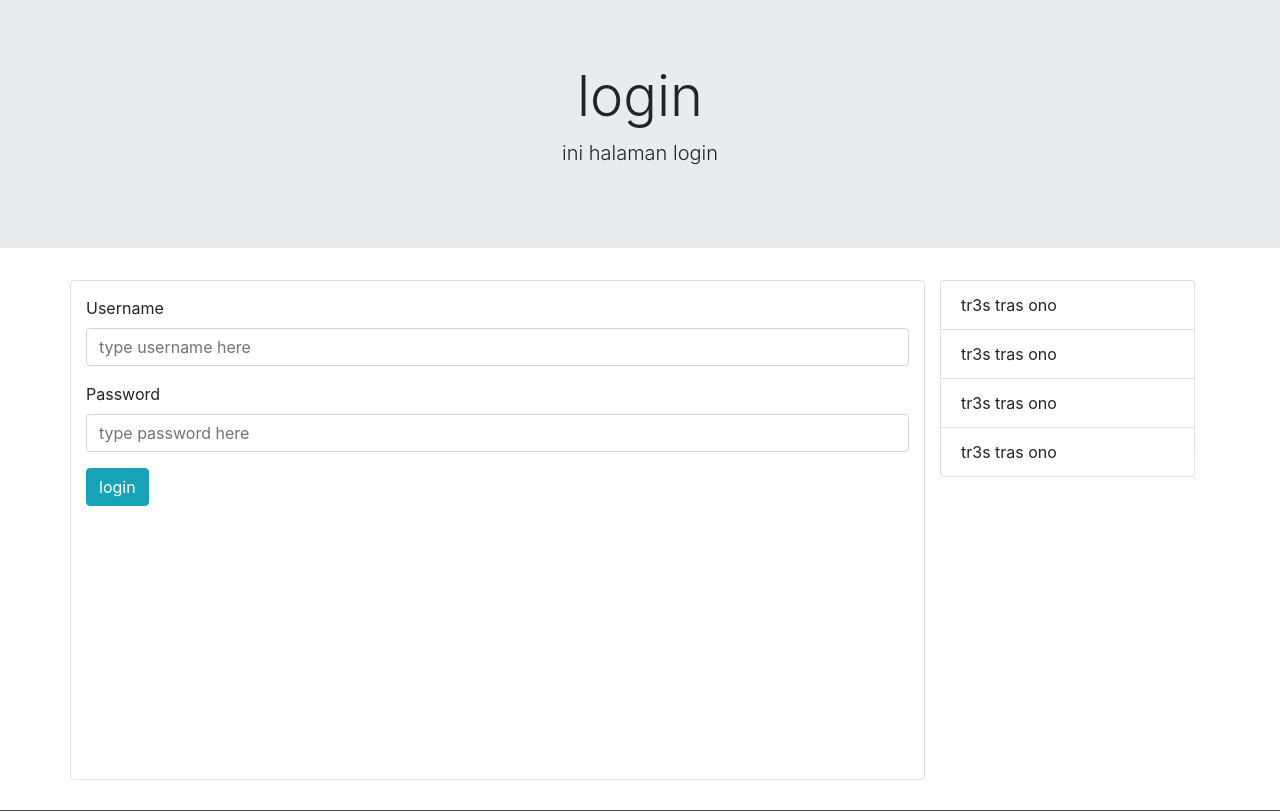
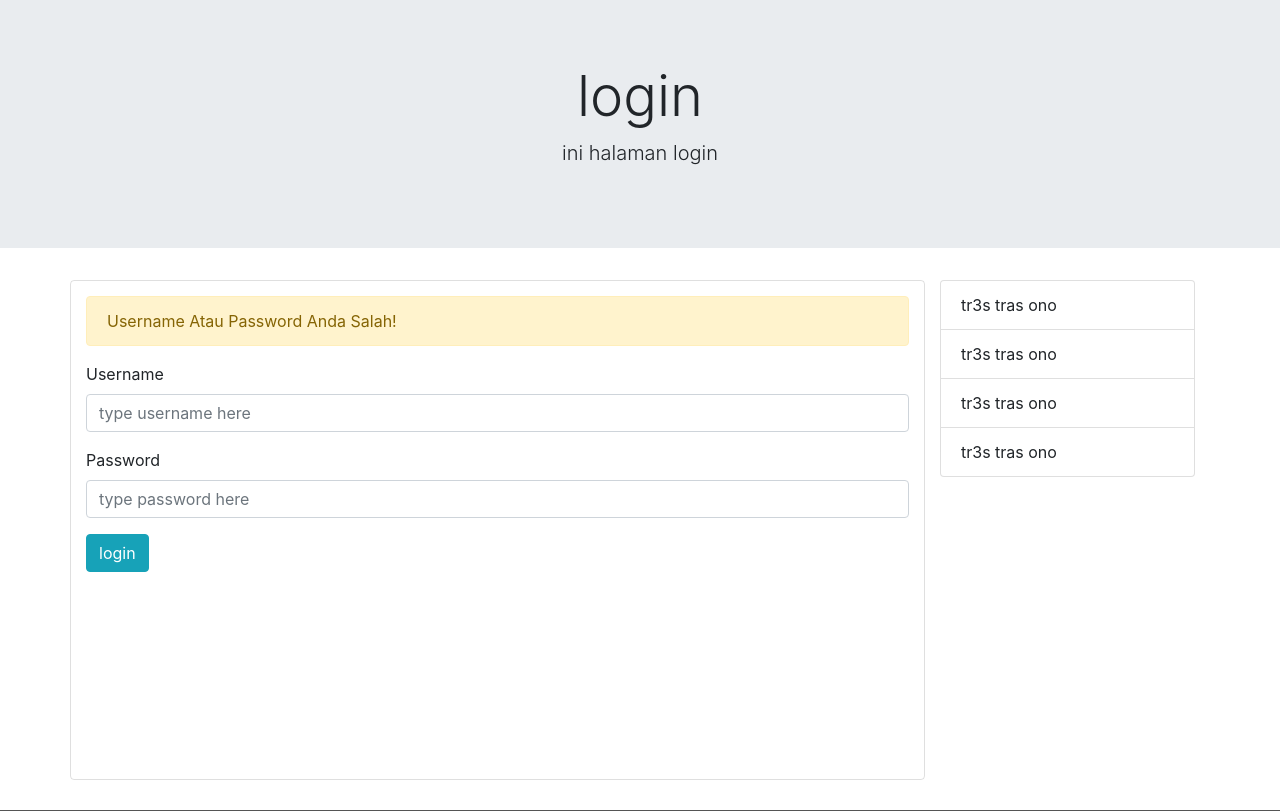
Before and after one commit to Chiefff67/Personalweb_Syarif_2, a PHP site: the page made by pages/login.php in a window 1280 px wide. Shown: the part 57-868 px from the top of the page. Run offline with PHP 8.4, Linux system fonts and the light colour scheme.

Commit message:
Feat<inisialisasi proyek>

```diff
--- a/configs/login-check.php
+++ b/configs/login-check.php
@@ -17,7 +17,7 @@ if ($rowcount) {
     $_SESSION['P'] = $rowcount->password;
     header("location:../pages/home.php");
 }else{
-    header("location:../pages/login.php");
+    header("location:../pages/login.php?pesan=gagal");
 }
 
 // $rowcount = mysqli_num_rows($sql);// menghitung jumlah record tabel
--- a/layouts/content-login.php
+++ b/layouts/content-login.php
@@ -1,13 +1,25 @@
 <!-- login form -->
-<form name="loginform" method="post" action="../configs/login-check.php">
-    <div class="form-group">
-        <label for="userID">Username</label>
-        <input type="text" class="form-control" name="user" id="userID" placeholder="type username here">
+<?php
+if (isset($_GET['pesan'])) {
+?>
+    <div class="alert alert-warning" role="alert">
+        Username Atau Password Anda Salah!
+    </div>
+<?php
+}
+?>
+
+<form name="loginform" method="post" action="../configs/login-check.php" onsubmit="return validasi()">
+    <div class=" form-group">
+    <label for="userID">Username</label>
+    <input type="text" class="form-control" name="user" id="userID" placeholder="type username here">
+    <span id="username-error" class="error-message"></span>
     </div>
 
     <div class="form-group">
         <label for="passID">Password</label>
-        <input type="password" class="form-control" name="pass"id="passID" placeholder="type password here">
+        <input type="password" class="form-control" name="pass" id="passID" placeholder="type password here">
+        <span id="password-error" class="error-message"></span>
     </div>
 
     <div class="form-group">
@@ -15,4 +27,28 @@
     </div>
 </form>
 
+<script type="text/javascript">
+    function validasi() {
+        const username = document.getElementById("userID").value;
+        const usernameError = document.getElementById("username-error");
+        const password = document.getElementById("passID").value;
+        const passwordError = document.getElementById("password-error");
+
+        usernameError.textContent = "";
+        passwordError.textContent = "";
+        let isValid = true;
+        if (username === "" || username.length > 10) {
+            usernameError.textContent =
+                "Masukan username tidak lebih dari 10 karakter";
+            isValid = false;
+        }
+        if (password === "" || password.length < 8) {
+            passwordError.textContent =
+                "Masukan password tidak boleh kurang dari 8 karakter";
+            isValid = false;
+        }
+        return isValid;
+    }
+</script>
+
 <!-- end login form -->
--- a/layouts/content-porto-form.php
+++ b/layouts/content-porto-form.php
@@ -44,7 +44,7 @@ error_reporting(0);
     </div>
     <div class="form-group">
         <input type="submit" name="<?php echo $actbtn; ?>" class="btn btn-info" value="<?php echo $actval; ?>">
-        <input type="submit" class="btn btn-secondary" value="Reset Data">
+        <input type="button" class="btn btn-secondary" onclick="location.reload()" value="Reset Data">
         <input type="button" class="btn btn-secondary" onclick="location.href='polio.php'" value="Back">
     </div>
 </form>
--- a/layouts/content-user-delete.php
+++ b/layouts/content-user-delete.php
@@ -5,9 +5,9 @@ include("../configs/connection.php");
 $id = $_GET['id'];
 $idUser = $_GET['sessionId'];
 
-echo '<pre>';
-print_r(isset($_SESSION));
-echo '</pre>';
+// echo '<pre>';
+// print_r(isset($_SESSION));
+// echo '</pre>';
 
 if ($id === $idUser) {
      header("Location: ../pages/user.php?pesan=gagal");
```
Also changed, not shown: layouts/content-user-form.php (+4 -4 lines), layouts/content-user.php (+2 -5 lines), uploads/alumin_4.jpg (added).
